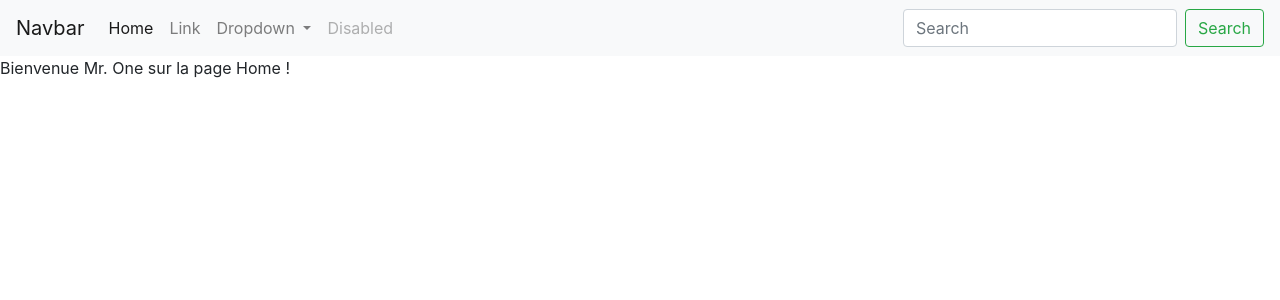
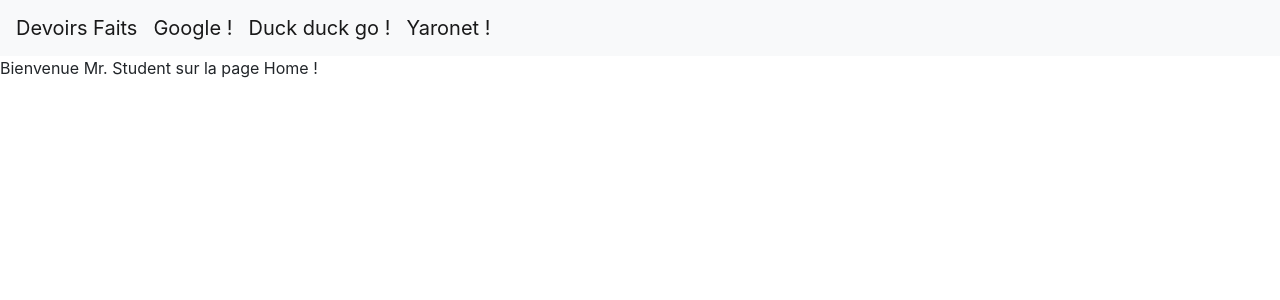
Before and after one commit to jobdoneproject/devoirsfaitsfront, an Angular app: page /home in a window 1280 px wide. Shown: the top 300 px of the page. Built offline with nearby package versions, Linux system fonts and the light colour scheme.

Commit message:
La navbar dans la page accueil interne s'adapte à l'utilisateur courant, qui pour l'instant est codé en dur dans un Service Angular

```diff
--- a/src/app/mock-user.ts
+++ b/src/app/mock-user.ts
@@ -1,5 +1,7 @@
 import { User } from './user';
 
-export const USER: User[] = [
-  { id: 11, firstName: 'Mr. One', lastName: 'Bean', email: 'adress@go.com', admin: true, prof: false }
+export const USERS: User[] = [
+  {id: 11, firstName: 'Mr. Admin', lastName: 'Bean', email: 'adress@go.com', admin: true, prof: false },
+  {id: 12, firstName: 'Mr. Prof', lastName: 'Bean', email: 'adress@go.com', admin: false, prof: true },
+  {id: 13, firstName: 'Mr. Student', lastName: 'Bean', email: 'adress@go.com', admin: false, prof: false },
 ];
--- /dev/null
+++ b/src/app/nav-bar-links.service.ts
@@ -0,0 +1,103 @@
+import { Injectable } from '@angular/core';
+import { UserService } from './user.service';
+import { User } from './user';
+
+@Injectable({
+  providedIn: 'root'
+})
+export class NavBarLinksService {
+
+  adminLinks = [
+    {
+      href: 'https://www.google.fr',
+      title: "Google !"
+    },
+    {
+      href: 'https://duckduckgo.com/',
+      title: 'Duck duck go !'
+    },
+    {
+      href: 'https://www.yaronet.com/',
+      title: 'Yaronet !'
+    },
+    {
+      href: 'http://www.lycos.fr/',
+      title: 'Lycos'
+    },
+    {
+      href: 'https://outlook.live.com/owa/',
+      title: 'Outlook'
+    },
+    {
+      href: 'https://myadmin.hull.ac.uk/main/',
+      title: 'MyAdminPage'
+    }
+  ];
+
+  profLinks = [
+    {
+      href: 'https://www.google.fr',
+      title: "Google !"
+    },
+    {
+      href: 'https://duckduckgo.com/',
+      title: 'Duck duck go !'
+    },
+    {
+      href: 'https://www.yaronet.com/',
+      title: 'Yaronet !'
+    },
+    {
+      href: 'http://www.lycos.fr/',
+      title: 'Lycos'
+    },
+    {
+      href: 'https://outlook.live.com/owa/',
+      title: 'Outlook'
+    }
+  ];
+
+  studentLinks = [
+    {
+      href: 'https://www.google.fr',
+      title: "Google !"
+    },
+    {
+      href: 'https://duckduckgo.com/',
+      title: 'Duck duck go !'
+    },
+    {
+      href: 'https://www.yaronet.com/',
+      title: 'Yaronet !'
+    },
+  ];
+
+  currentUser: User;
+
+  constructor(
+    private userService: UserService
+  ) {
+    this.currentUser = {
+      id: -1,
+      firstName: '',
+      lastName: '',
+      email: '',
+      admin: false,
+      prof: false
+    };
+    this.userService.getCurrentUser()
+      .subscribe(user => this.currentUser = user);
+  }
+
+  getLinks() {
+    if (this.currentUser.admin){
+      return this.adminLinks;
+    }
+    else if (this.currentUser.prof) {
+      return this.profLinks;
+    }
+    else {
+      return this.studentLinks;
+    }
+  }
+}
--- a/src/app/navbar/navbar.component.html
+++ b/src/app/navbar/navbar.component.html
@@ -1,5 +1,6 @@
+<!--
 <nav class="navbar navbar-expand-lg navbar-light bg-light">
-  <a class="navbar-brand" href="#">Navbar</a>
+  <a class="navbar-brand" href="#">Devoirs Faits</a>
   <button class="navbar-toggler" type="button" data-toggle="collapse" data-target="#navbarSupportedContent" aria-controls="navbarSupportedContent" aria-expanded="false" aria-label="Toggle navigation">
     <span class="navbar-toggler-icon"></span>
   </button>
@@ -33,3 +34,9 @@
     </form>
   </div>
 </nav>
+-->
+
+<nav class="navbar navbar-expand-lg navbar-light bg-light">
+  <a class="navbar-brand" href="#">Devoirs Faits</a>
+  <a *ngFor="let link of navBarLinks" class="navbar-brand" href="{{link.href}}">{{link.title}}</a>
+</nav>
--- a/src/app/navbar/navbar.component.ts
+++ b/src/app/navbar/navbar.component.ts
@@ -1,4 +1,5 @@
 import { Component, OnInit } from '@angular/core';
+import { NavBarLinksService } from '../nav-bar-links.service';
 
 @Component({
   selector: 'app-navbar',
@@ -7,9 +8,13 @@ import { Component, OnInit } from '@angular/core';
 })
 export class NavbarComponent implements OnInit {
 
-  constructor() { }
+  navBarLinks;
+
+  constructor(private navBarLinksService: NavBarLinksService) { }
 
   ngOnInit() {
+    this.navBarLinks = this.navBarLinksService.getLinks();
   }
 
+
 }
--- a/src/app/page-home/page-home.component.html
+++ b/src/app/page-home/page-home.component.html
@@ -1 +1 @@
-<p>Bienvenue {{currentUser[0].firstName}} sur la page Home !</p>
+<p>Bienvenue {{currentUser.firstName}} sur la page Home !</p>
--- a/src/app/user.service.ts
+++ b/src/app/user.service.ts
@@ -3,7 +3,7 @@ import { Injectable } from '@angular/core';
 import { Observable, of } from 'rxjs';
 
 import { User } from './user';
-import { USER } from './mock-user';
+import { USERS } from './mock-user';
 
 @Injectable({
   providedIn: 'root'
@@ -12,7 +12,7 @@ export class UserService {
 
   constructor() { }
 
-  getCurrentUser(): Observable<User[]> {
-    return of(USER);
+  getCurrentUser(): Observable<User> {
+    return of(USERS[2]);
   }
 }
```
Also changed, not shown: src/app/page-home/page-home.component.ts (+5 -5 lines), 2 other files (tests, documents, lock files or other folders).
